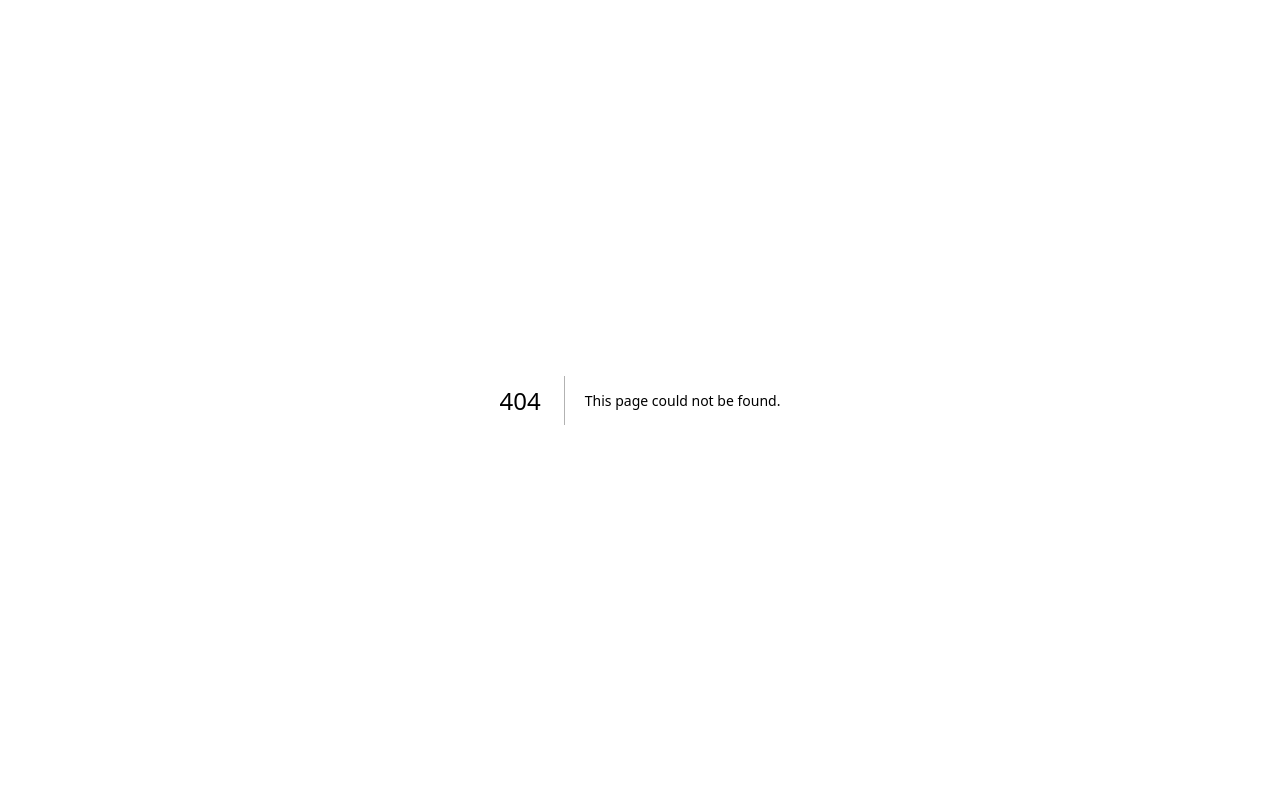
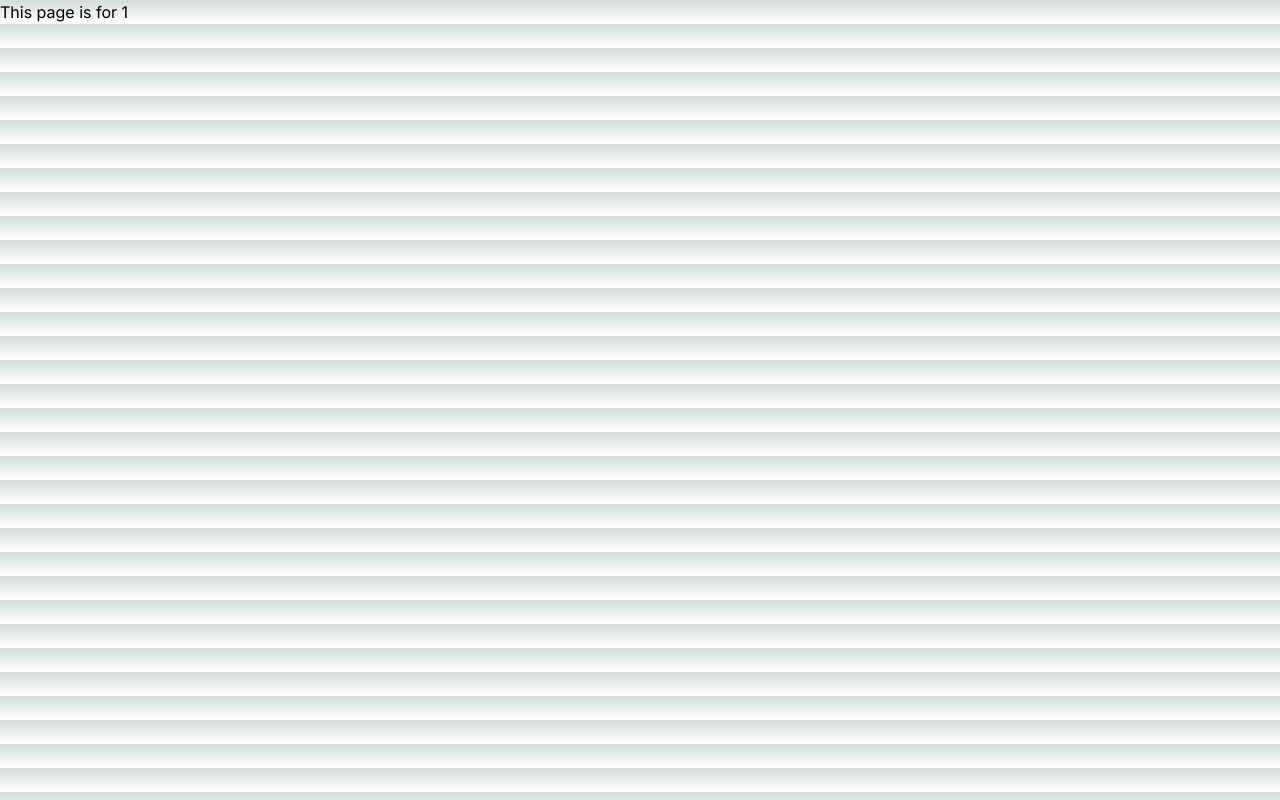
Before and after one commit to J-Skarbek/next-udemy, a Next.js app in the folder app/: page /meals/1 in a window 1280 px wide. Before the commit this address had no page. Built offline with nearby package versions, Linux system fonts and the light colour scheme.

Commit message:
Create routes for foodie sample site

```diff
--- /dev/null
+++ b/app/app/community/page.js
@@ -0,0 +1,7 @@
+export default function Community() {
+  return (
+    <main>
+      <h1>This is the community page</h1>
+    </main>
+  )
+}
--- /dev/null
+++ b/app/app/meals/[slug]/page.js
@@ -0,0 +1,9 @@
+export default function MealDetails({ params }) {
+  return (
+    <main>
+      <h1>
+        This page is for {params.slug}
+      </h1>
+    </main>
+  )
+}
--- /dev/null
+++ b/app/app/meals/page.js
@@ -0,0 +1,7 @@
+export default function Meals() {
+  return (
+    <main>
+      <h1>This is the meals page</h1>
+    </main>
+  )
+}
--- /dev/null
+++ b/app/app/meals/share/page.js
@@ -0,0 +1,7 @@
+export default function Share() {
+  return (
+    <main>
+      <h1>This is the share page</h1>
+    </main>
+  )
+}
```
